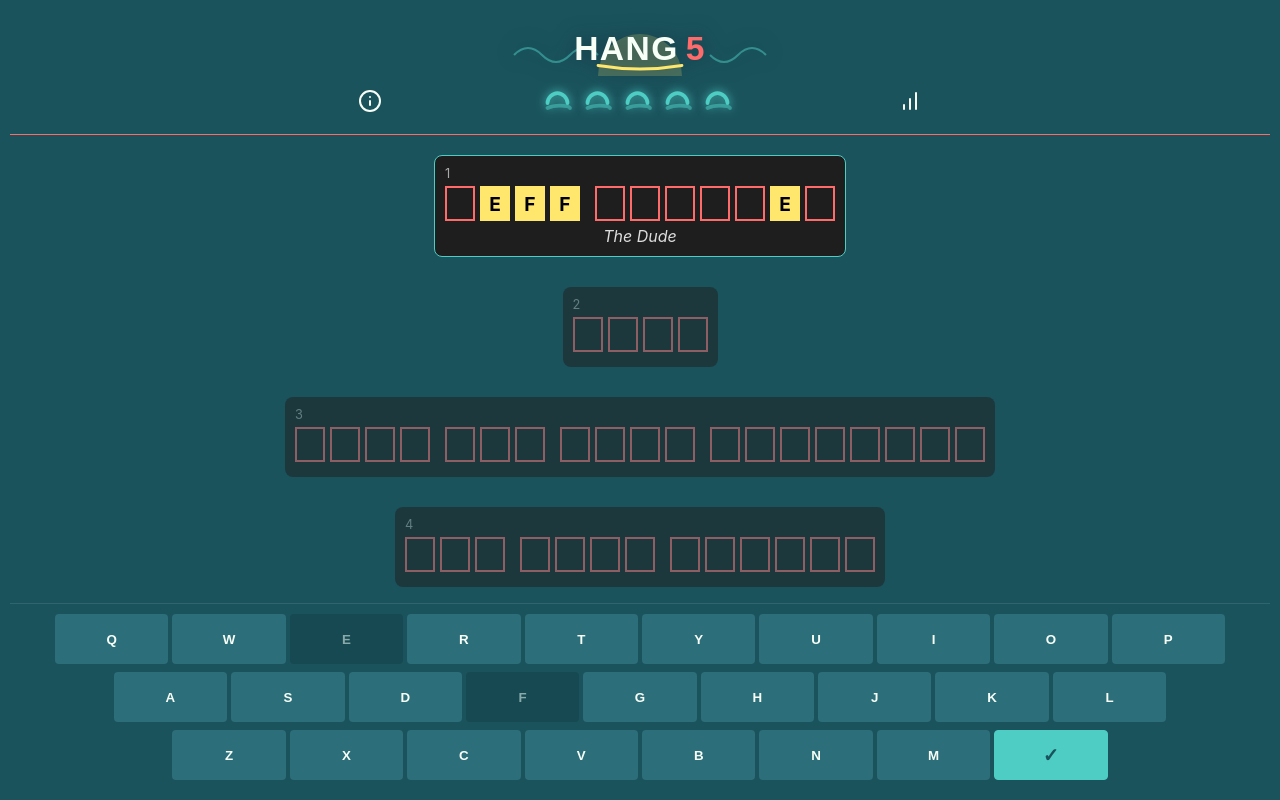
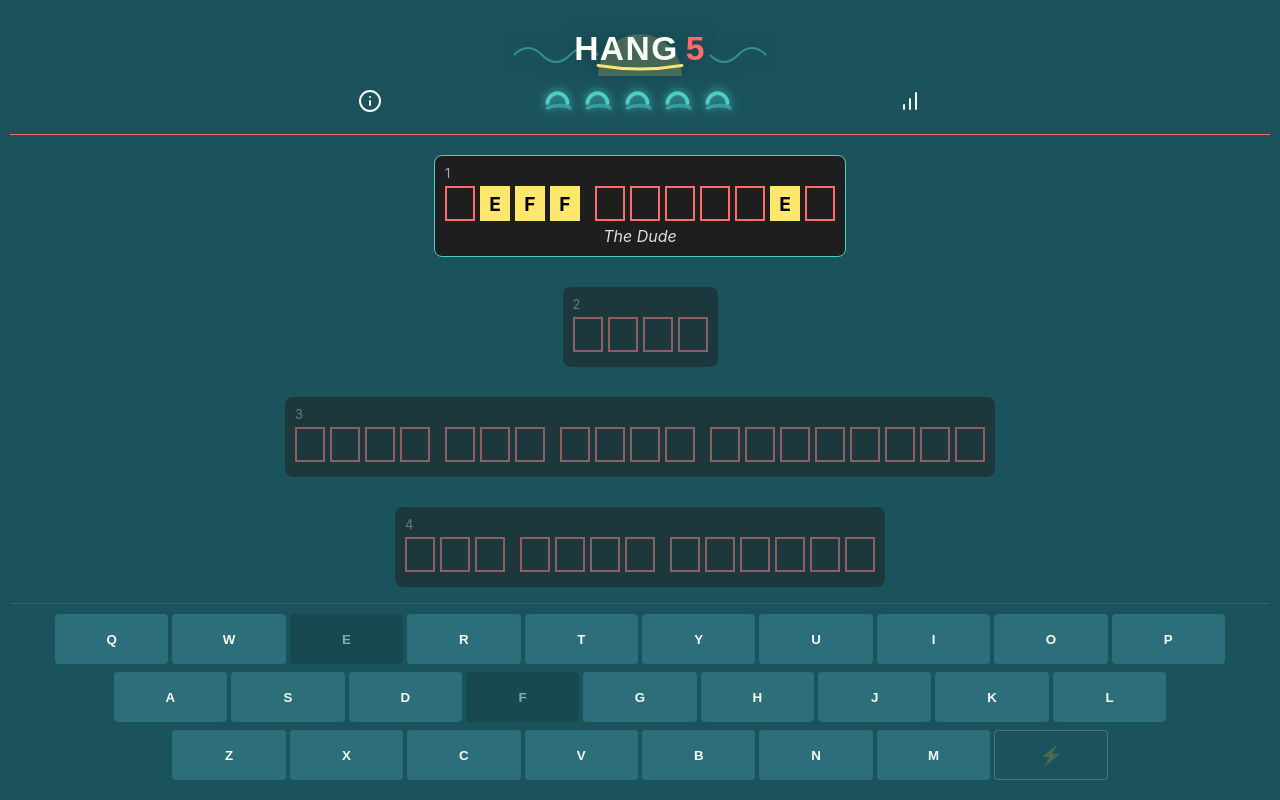
Before and after one commit to wtlebo/thirddegree, a React (Vite) app: page / in a window 1280 px wide. Built offline with nearby package versions, Linux system fonts and the light colour scheme.

Commit message:
feat: update keyboard toggle icon and styles

```diff
--- a/src/components/Keyboard.tsx
+++ b/src/components/Keyboard.tsx
@@ -43,11 +43,11 @@ export const Keyboard: React.FC<KeyboardProps> = ({
                     {/* Add Toggle Button to the last row (next to M) */}
                     {rowIndex === KEYS.length - 1 && (
                         <button
-                            className={`key key-toggle ${confirmGuesses ? 'active' : ''}`}
+                            className={`key key-toggle ${!confirmGuesses ? 'fast-mode' : ''}`}
                             onClick={onToggleConfirm}
-                            title="Toggle Confirmation"
+                            title={confirmGuesses ? "Enable Fast Typing" : "Disable Fast Typing"}
                         >
-                            {confirmGuesses ? '✓' : '⚡'}
+                            ⚡
                         </button>
                     )}
                 </div>
--- a/src/index.css
+++ b/src/index.css
@@ -591,3 +591,17 @@ button[class^="btn-"] {
     font-size: 0.9rem;
   }
 }
+/* New Toggle Styles */
+.key.key-toggle {
+  background-color: var(--color-bg);
+  border: 1px solid rgba(255, 255, 255, 0.2);
+  color: rgba(255, 255, 255, 0.2);
+  font-size: 1.2rem;
+  transition: all 0.3s ease;
+}
+
+.key.key-toggle.fast-mode {
+  border-color: var(--color-secondary);
+  color: var(--color-secondary);
+  filter: drop-shadow(0 0 5px rgba(255, 230, 109, 0.5));
+}
```
